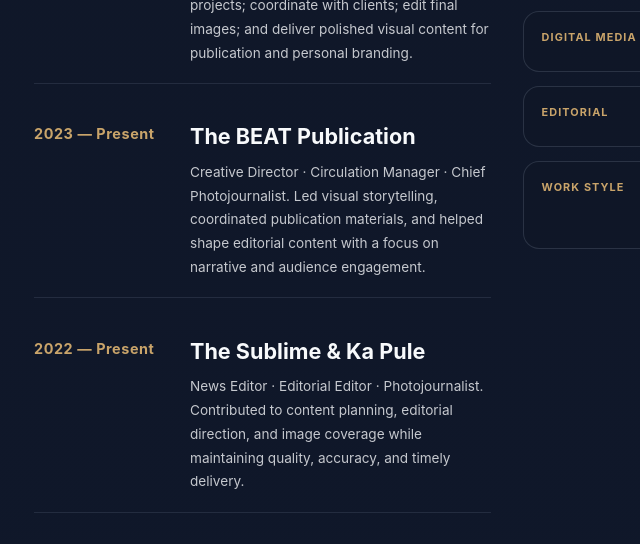
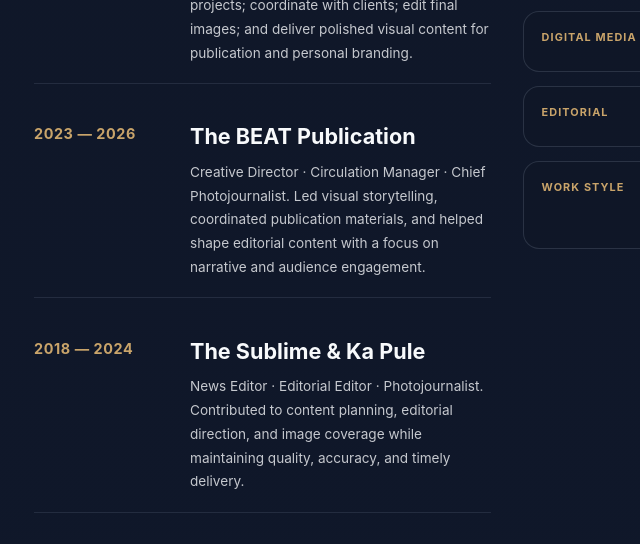
Before and after one commit to Da-wyn/Portfolio, a plain HTML site: page index.html in a window 1280 px wide. Shown: the part 4293-4837 px from the top of the page, 46-686 px from the left. Drawn offline with Linux system fonts and the light colour scheme.

Commit message:
Update timeline dates in index.html

```diff
--- a/index.html
+++ b/index.html
@@ -926,14 +926,14 @@
                 </div>
               </div>
               <div class="timeline-item">
-                <div class="timeline-date">2023 — Present</div>
+                <div class="timeline-date">2023 — 2026</div>
                 <div>
                   <h3>The BEAT Publication</h3>
                   <p>Creative Director · Circulation Manager · Chief Photojournalist. Led visual storytelling, coordinated publication materials, and helped shape editorial content with a focus on narrative and audience engagement.</p>
                 </div>
               </div>
               <div class="timeline-item">
-                <div class="timeline-date">2022 — Present</div>
+                <div class="timeline-date">2018 — 2024</div>
                 <div>
                   <h3>The Sublime & Ka Pule</h3>
                   <p>News Editor · Editorial Editor · Photojournalist. Contributed to content planning, editorial direction, and image coverage while maintaining quality, accuracy, and timely delivery.</p>
```
